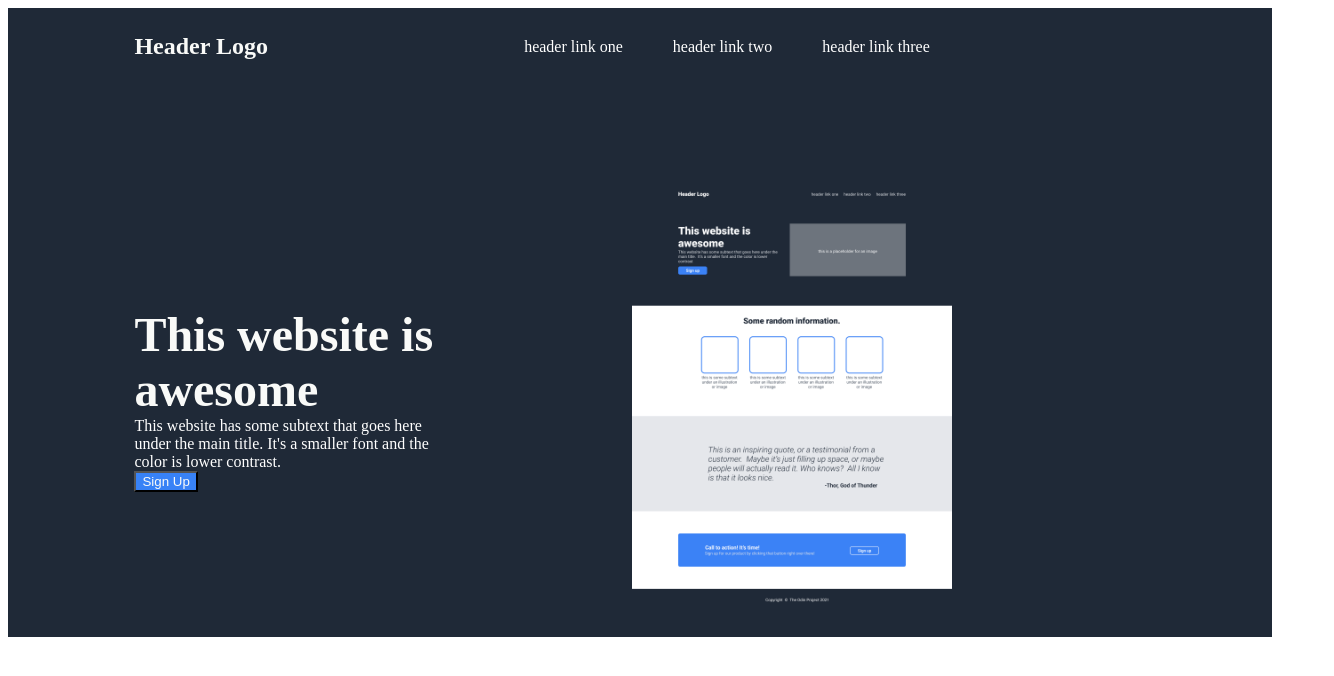
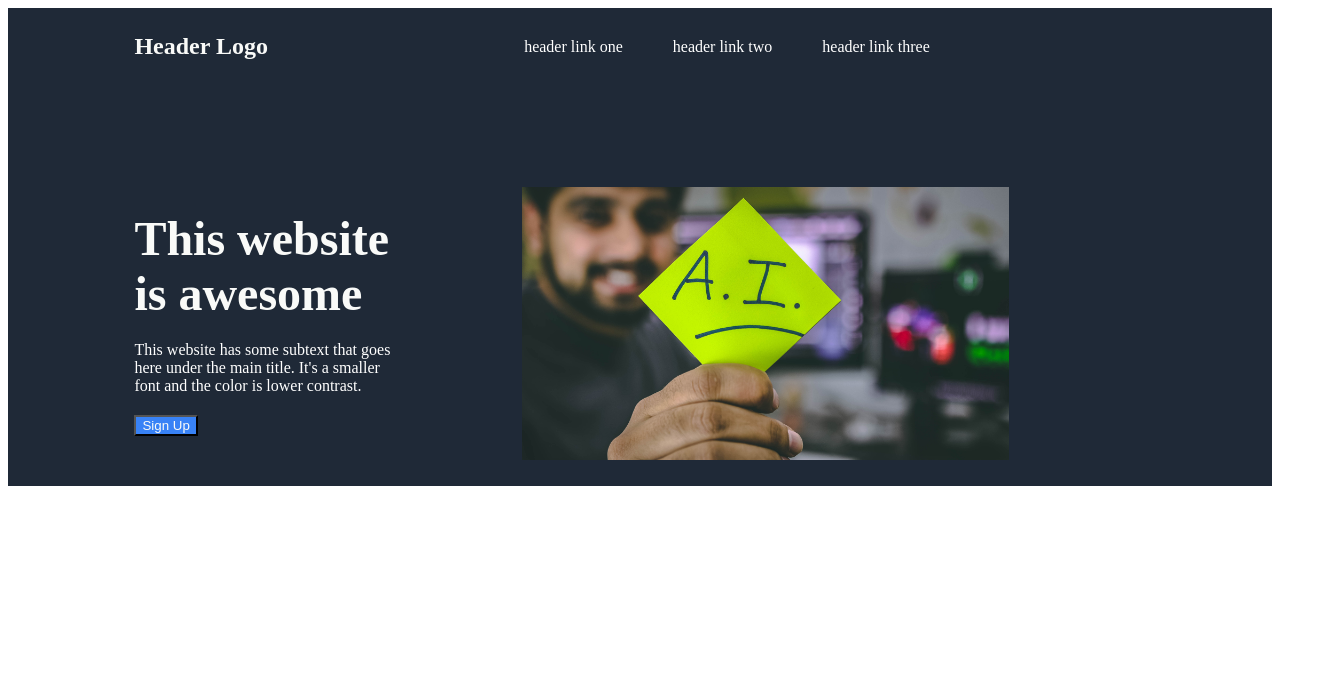
Before and after one commit to franckeinsteinemc2/landing_page_project, a plain HTML site: page index.html in a window 1280 px wide. Shown: the whole page, 1334 px wide, since content can reach past the window. Drawn offline with Linux system fonts and the light colour scheme.

Commit message:
First section step final

```diff
--- a/index.html
+++ b/index.html
@@ -19,13 +19,13 @@
 
     </div>
     <div class="myheaderpt2">
-        <div>
+        <div id="c5">
             <div id="c1">This website is awesome</div>
             <div id="c2">This website has some subtext that goes here under the main title. It's a smaller font and the color is lower contrast.</div>
             <div id="c3"><button>Sign Up</button></div>
         </div>
         <div id="C4">
-            <img src="Images/odin-project.png" alt="This is a placeholder for an image">
+            <img src="Images/hitesh-choudhary-t1PaIbMTJIM-unsplash.jpg" alt="This is a placeholder for an image">
         </div>
     </div>
 
--- a/style.css
+++ b/style.css
@@ -62,14 +62,29 @@
     margin-bottom:2%;
     display: flex;
     flex-direction: row;
-    width: fit-content;
-    height: fit-content;
-    gap: 15%;
     align-items: center;
+    gap: 10%;
+
 }
 img{
     display: flex;
-    width: 50%;
+    width: 60%;
+}
+
+#c5{
+    display: flex;
+    flex-direction: column;
+    width: 1200px;
+
+
+
+}
+
+#c4{
+
+    display: flex;
+    flex-direction: column;
+    margin-bottom: 20px;
 }
 
 #c1{
@@ -77,10 +92,12 @@ img{
     font-weight: bold;
     font-size: 48px;
     color: #F9FAF8;
+    margin-bottom: 20px;
 }
 
 button{
     background-color:#3882F6;
     color:#F9FAF8;
     display: flex;
+    margin-top: 20px;
 }
```
Also changed, not shown: Images/hitesh-choudhary-t1PaIbMTJIM-unsplash.jpg (added).
